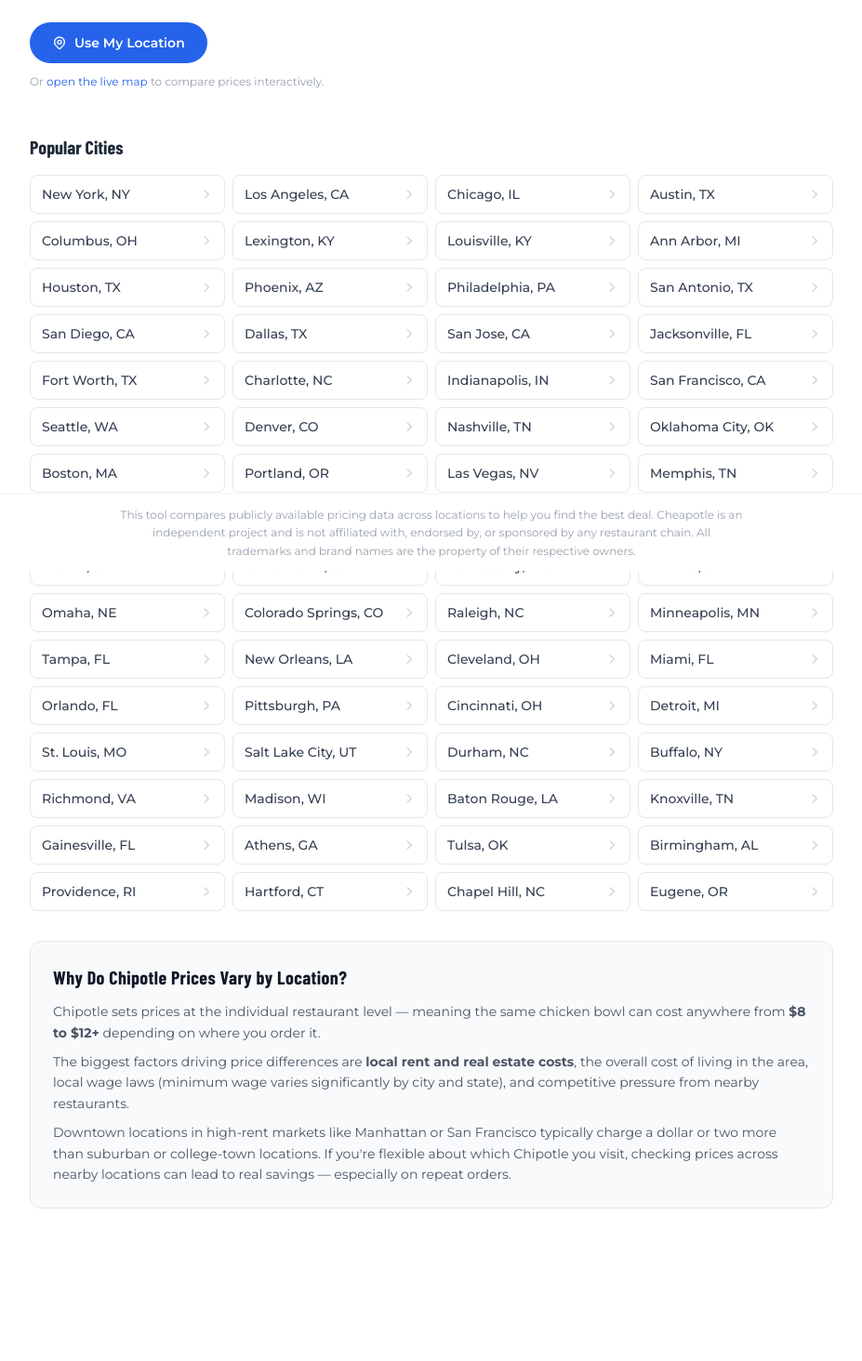
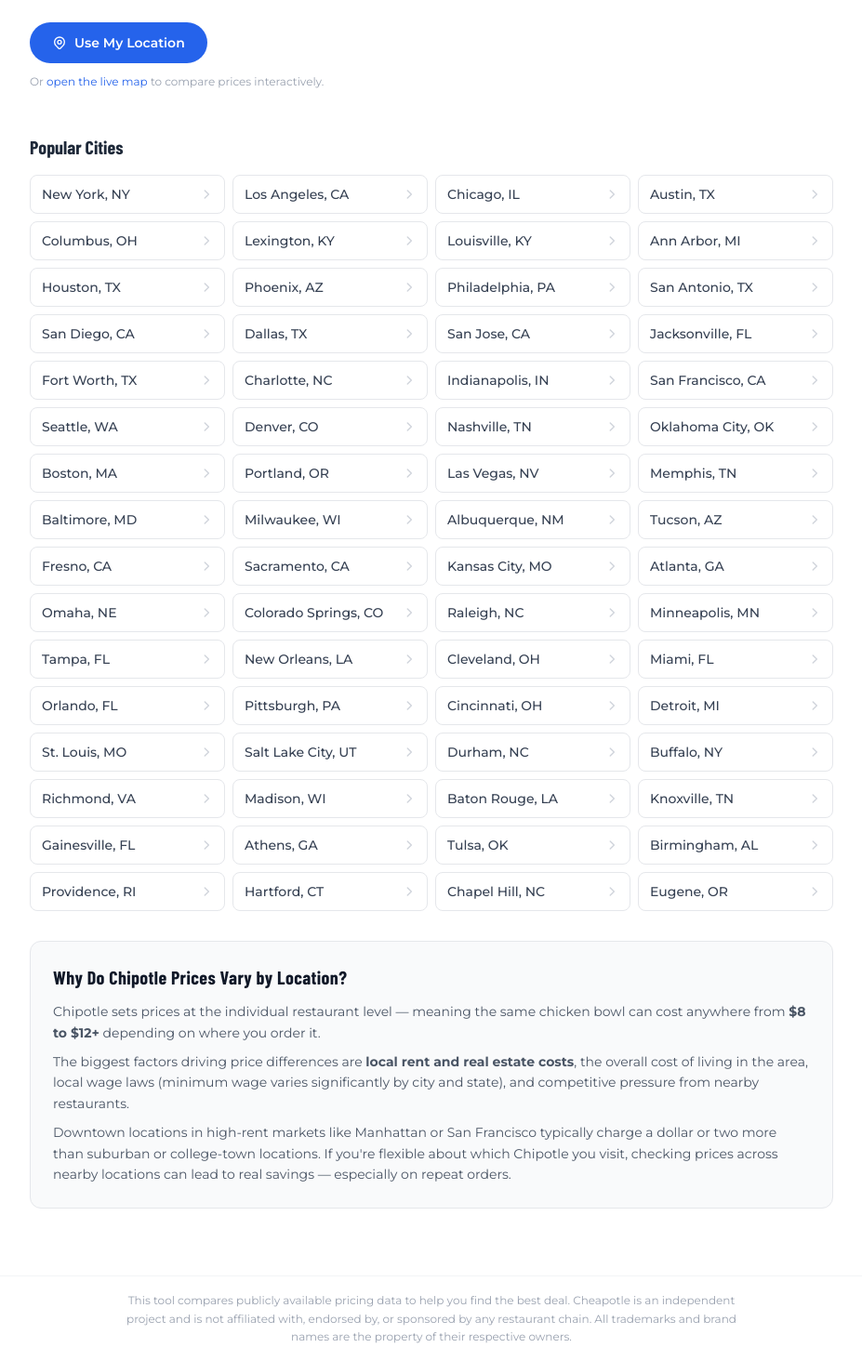
Before and after one commit to akulanikhil/cheapotle, a Next.js app: page /cheapest-chipotle-near-me in a window 1280 px wide. Shown: the part 186-1650 px from the top of the page at 93% size, without its empty margins (176-1103 px from the left). Before the commit the page ends 1526 px from the top, so only its background shows below. Built offline with nearby package versions, Linux system fonts and the light colour scheme; a web font is replaced by a local one.

Commit message:
fix: move footer to SEO pages only, increase card list bottom padding
Footer no longer rendered in global layout — was eating into the map
page height and covering the last location card. Moved inline to city
and near-me pages. Increased card list pb to pb-24 for breathing room.

```diff
--- a/app/cheapest-chipotle-near-me/page.tsx
+++ b/app/cheapest-chipotle-near-me/page.tsx
@@ -88,6 +88,14 @@
 
         <WhyPricesVary />
       </div>
+
+      <footer className="border-t border-gray-100 bg-white px-4 py-4 text-center mt-8">
+        <p className="text-xs text-gray-400 leading-relaxed max-w-2xl mx-auto">
+          This tool compares publicly available pricing data to help you find the best deal.
+          Cheapotle is an independent project and is not affiliated with, endorsed by, or sponsored by any restaurant chain.
+          All trademarks and brand names are the property of their respective owners.
+        </p>
+      </footer>
     </main>
   );
 }
--- a/app/cheapest-chipotle/[city]/[state]/page.tsx
+++ b/app/cheapest-chipotle/[city]/[state]/page.tsx
@@ -237,6 +237,14 @@
 
         <WhyPricesVary />
       </div>
+
+      <footer className="border-t border-gray-100 bg-white px-4 py-4 text-center mt-8">
+        <p className="text-xs text-gray-400 leading-relaxed max-w-2xl mx-auto">
+          This tool compares publicly available pricing data to help you find the best deal.
+          Cheapotle is an independent project and is not affiliated with, endorsed by, or sponsored by any restaurant chain.
+          All trademarks and brand names are the property of their respective owners.
+        </p>
+      </footer>
     </main>
   );
 }
--- a/app/layout.tsx
+++ b/app/layout.tsx
@@ -1,7 +1,6 @@
 import type { Metadata } from "next";
 import { Montserrat, Barlow_Condensed } from "next/font/google";
 import { Analytics } from "@vercel/analytics/next";
-import Footer from "./components/Footer";
 import "./globals.css";
 
 const montserrat = Montserrat({
@@ -33,9 +32,8 @@
       lang="en"
       className={`h-full antialiased ${montserrat.variable} ${barlowCondensed.variable}`}
     >
-      <body className="h-full flex flex-col">
-        <div className="flex-1 min-h-0">{children}</div>
-        <Footer />
+      <body className="h-full">
+        {children}
         <Analytics />
       </body>
     </html>
--- a/app/page.tsx
+++ b/app/page.tsx
@@ -653,7 +653,7 @@
           </div>
 
           {/* Card list */}
-          <div ref={listRef} className="flex-1 overflow-y-auto px-4 pb-6 space-y-3">
+          <div ref={listRef} className="flex-1 overflow-y-auto px-4 pb-24 space-y-3">
             {sorted.map((store, index) => (
               <div
                 key={store.id}
```
